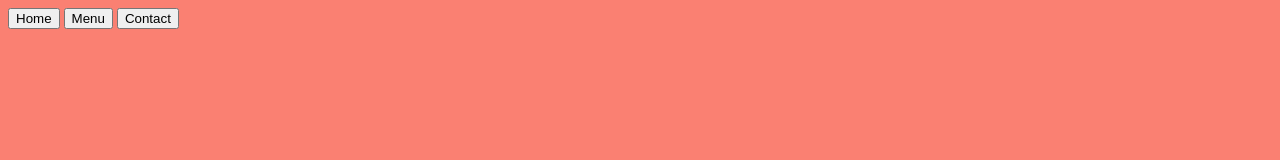
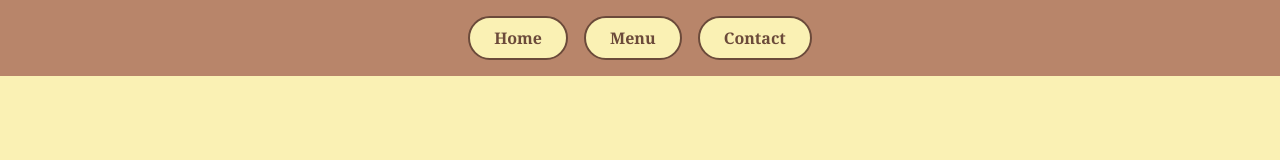
Before and after one commit to ttSamtopia/odin-RestaurantPage, a website built with webpack: page src/index.html in a window 1280 px wide. Built offline with nearby package versions, Linux system fonts and the light colour scheme.

Commit message:
Add base style

```diff
--- a/src/style.css
+++ b/src/style.css
@@ -1,3 +1,92 @@
+/* Base Setup */
+
+:root {
+    --cream: #faf1b4;
+    --brown: #b8856a;
+    --dark-brown: #6b4a3a;
+    --pink: #f0c1d4;
+    --blue: #d4e9ee;
+    --white: rgb(240, 240, 240);
+    --radius: 16px;
+}
+
+* {
+    box-sizing: border-box;
+    margin: 0;
+    padding: 0;
+}
+
 body {
-    background-color: salmon;
+    background-color: var(--cream);
+    color: var(--dark-brown);
+    font-family: Georgia, "Times New Roman", serif;
+    line-height: 1.5;
 }
+
+#content {
+    margin: 0 auto;
+    max-width: 832px;
+    padding: 2rem 1rem;
+}
+
+img {
+    display: block;
+    max-width: 100%;
+    height: auto;
+}
+
+h1 {
+    font-size: 2.5rem;
+    margin-bottom: 1rem;
+    text-align: center;
+}
+
+h2 {
+    font-size: 1.5rem;
+    margin-bottom: 0.5rem;
+}
+
+h3 {
+    font-size: 1.1rem;
+}
+
+p {
+    margin-bottom: 1rem;
+}
+
+
+/* Header and nav */
+
+header {
+    background-color: var(--brown);
+    padding: 1rem;
+    position: sticky;
+    top: 0;
+}
+
+nav {
+    display: flex;
+    justify-content: center;
+    gap: 1rem;
+}
+
+nav button {
+    background-color: var(--cream);
+    border: 2px solid var(--dark-brown);
+    border-radius: 999px;
+    color: var(--dark-brown);
+    cursor: pointer;
+    font: inherit;
+    font-weight: bold;
+    padding: 0.5rem 1.5rem;
+}
+
+nav button:hover {
+    background-color: var(--pink);
+}
+
+nav button:active {
+    background-color: var(--blue);
+}
+
+}
```
